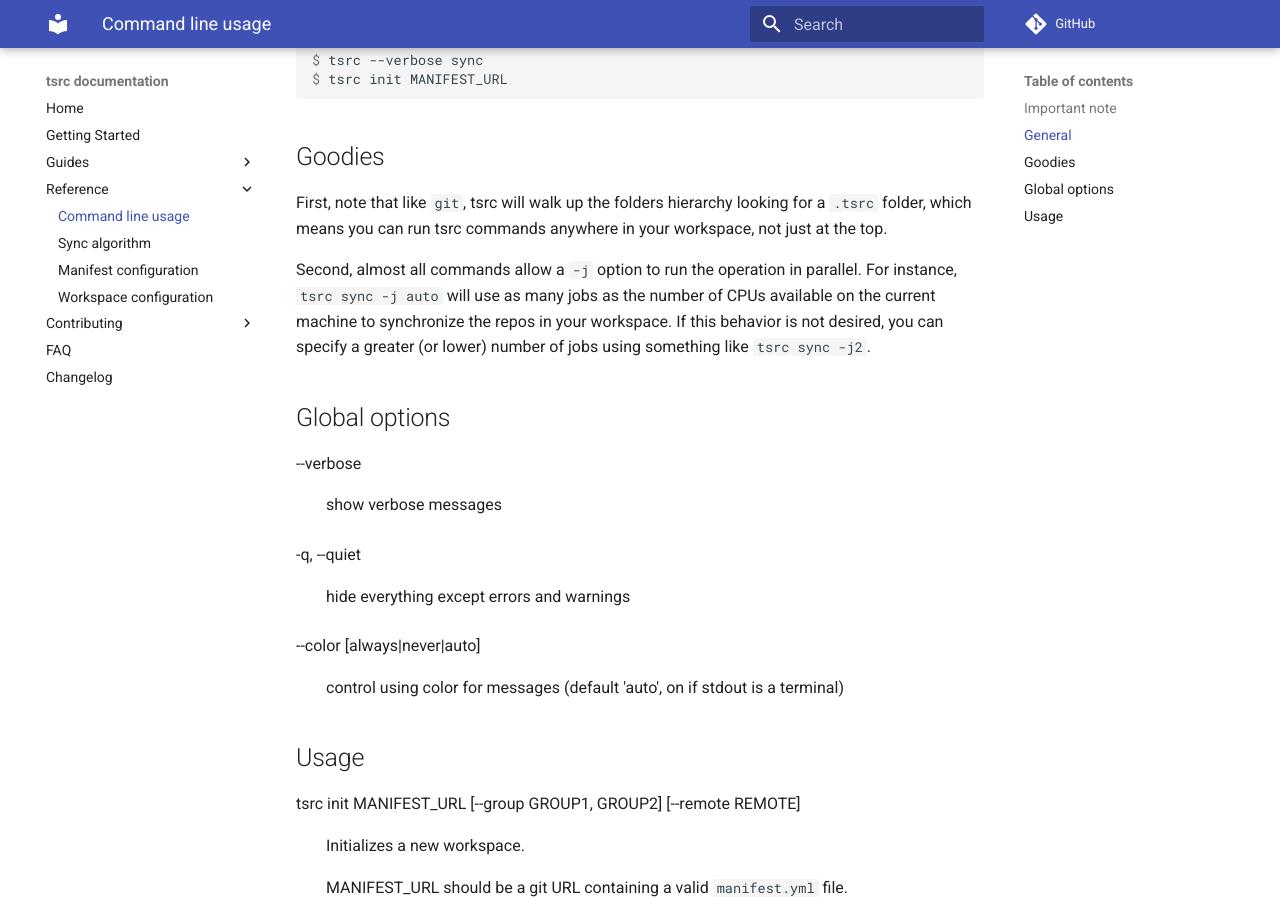
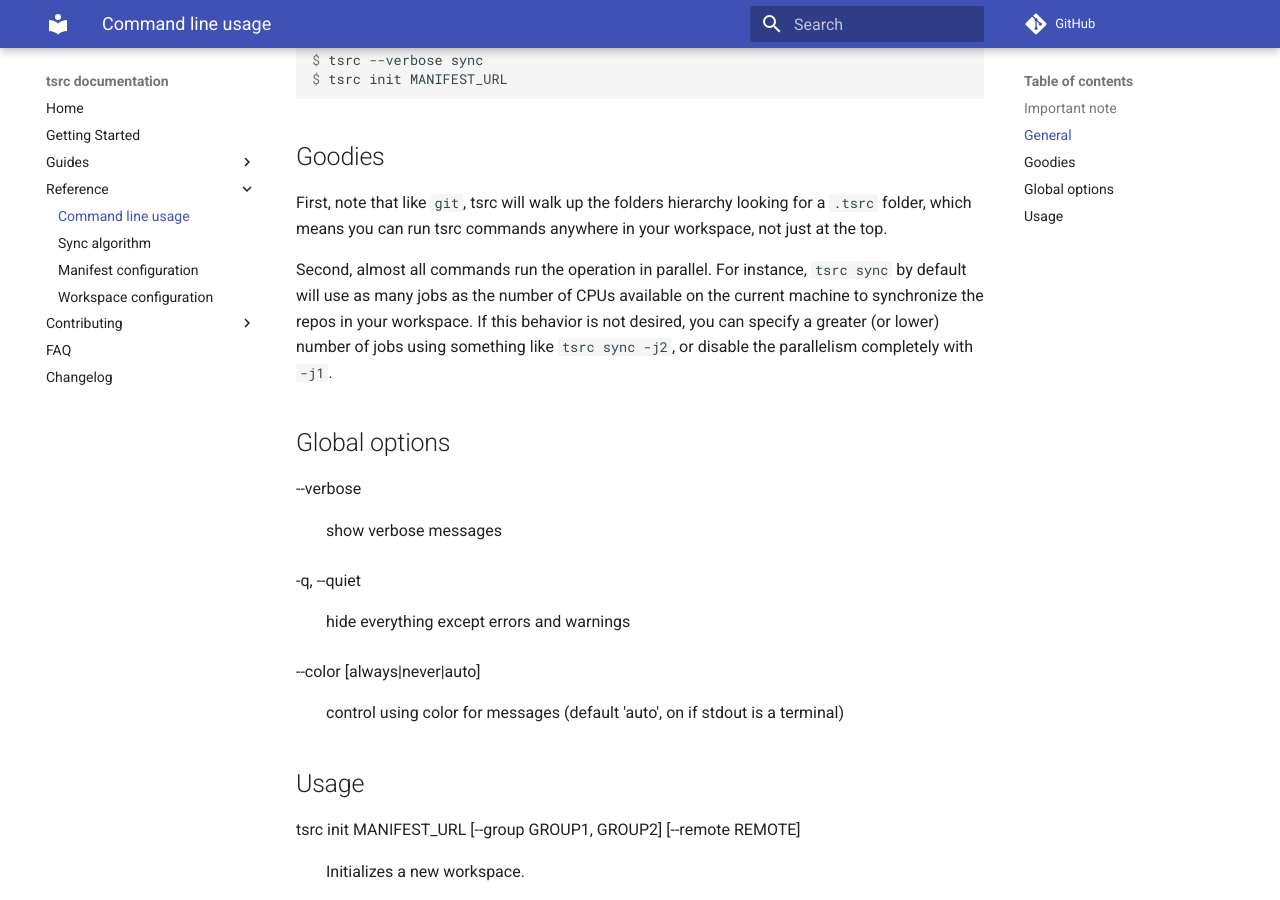
Before and after one commit to your-tools/tsrc, an MkDocs documentation site: the page built from docs/ref/cli.md, in a window 1280 px wide and 900 px high, scrolled down 499 px. Built offline with MkDocs 1.6.1 and Material for MkDocs 9.7.7, drawn with Linux system fonts in a browser that asks for light colours; comment, search, counter and statistics services are not loaded.

Commit message:
Use parallel executor by default
with the number of jobs equal to the
number of CPU cores. Pass 1 to -j to
disable the parallelism.

```diff
--- a/docs/ref/cli.md
+++ b/docs/ref/cli.md
@@ -27,11 +27,12 @@
 looking for a `.tsrc` folder, which means you can run tsrc commands
 anywhere in your workspace, not just at the top.
 
-Second, almost all commands allow a `-j` option to run the operation in
-parallel. For instance, `tsrc sync -j auto` will use as many jobs as the
-number of CPUs available on the current machine to synchronize the repos
-in your workspace. If this behavior is not desired, you can specify a
-greater (or lower) number of jobs using something like `tsrc sync -j2`.
+Second, almost all commands run the operation in parallel. For instance,
+`tsrc sync` by default will use as many jobs as the number of CPUs
+available on the current machine to synchronize the repos in your workspace.
+If this behavior is not desired, you can specify a greater (or lower)
+number of jobs using something like `tsrc sync -j2`, or disable the
+parallelism completely with `-j1`.
 
 ## Global options
 
```
Also changed, not shown: 3 other files.
